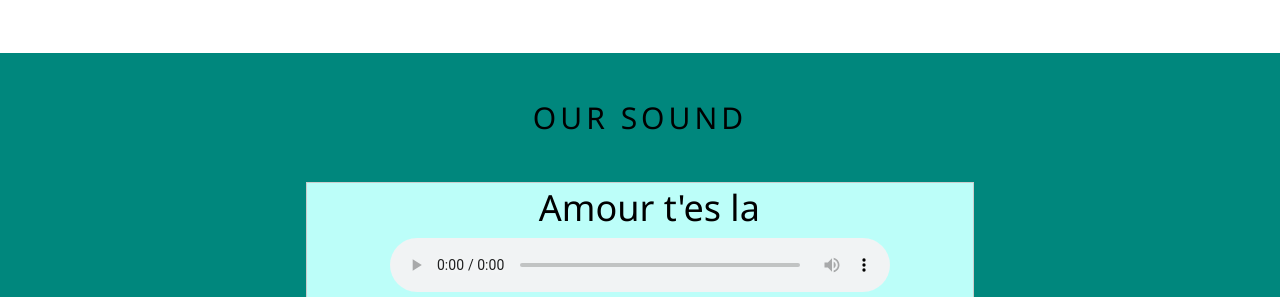
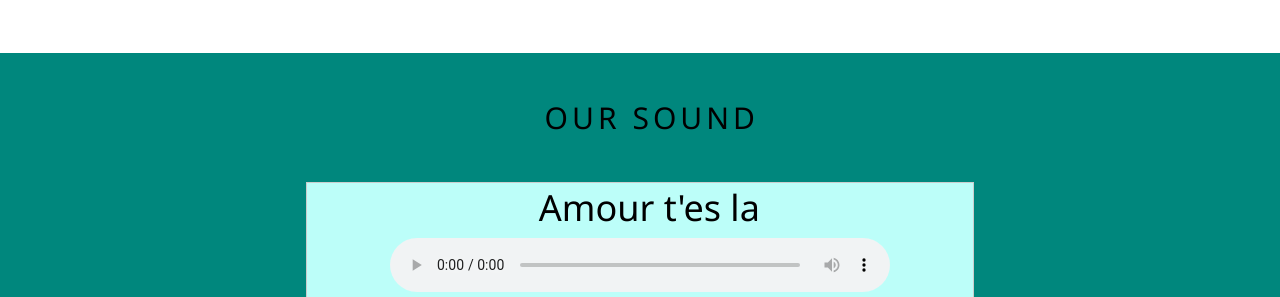
Before and after one commit to leptitgroupe/leptitgroupe.github.io, a Jekyll site: the page built from index.html, in a window 1280 px wide and 900 px high, scrolled down 737 px. Shown: the part 153-450 px from the top of the window. Built offline with Jekyll 4.4.1, drawn with Linux system fonts in a browser that asks for light colours.

```diff
--- a/index.html
+++ b/index.html
@@ -43,7 +43,7 @@
  <!-- The music example Section -->
  <div id="music" style="background-color:#00877D;">
     <div class="w3-container w3-content w3-padding-32" style="max-width:700px">
-      <h2 class="w3-wide w3-center" style="padding-bottom:32px">OUR SOUND</h2>
+      <h2 class="w3-wide w3-center" style="padding-bottom:32px">&nbsp OUR SOUND</h2>
       <ul class="w3-ul w3-border w3-center w3-text-black" style="background-color:#bcfef9">
       <li style="margin-top:-10px">
         <div>
```
Also changed, not shown: 2 other files.
